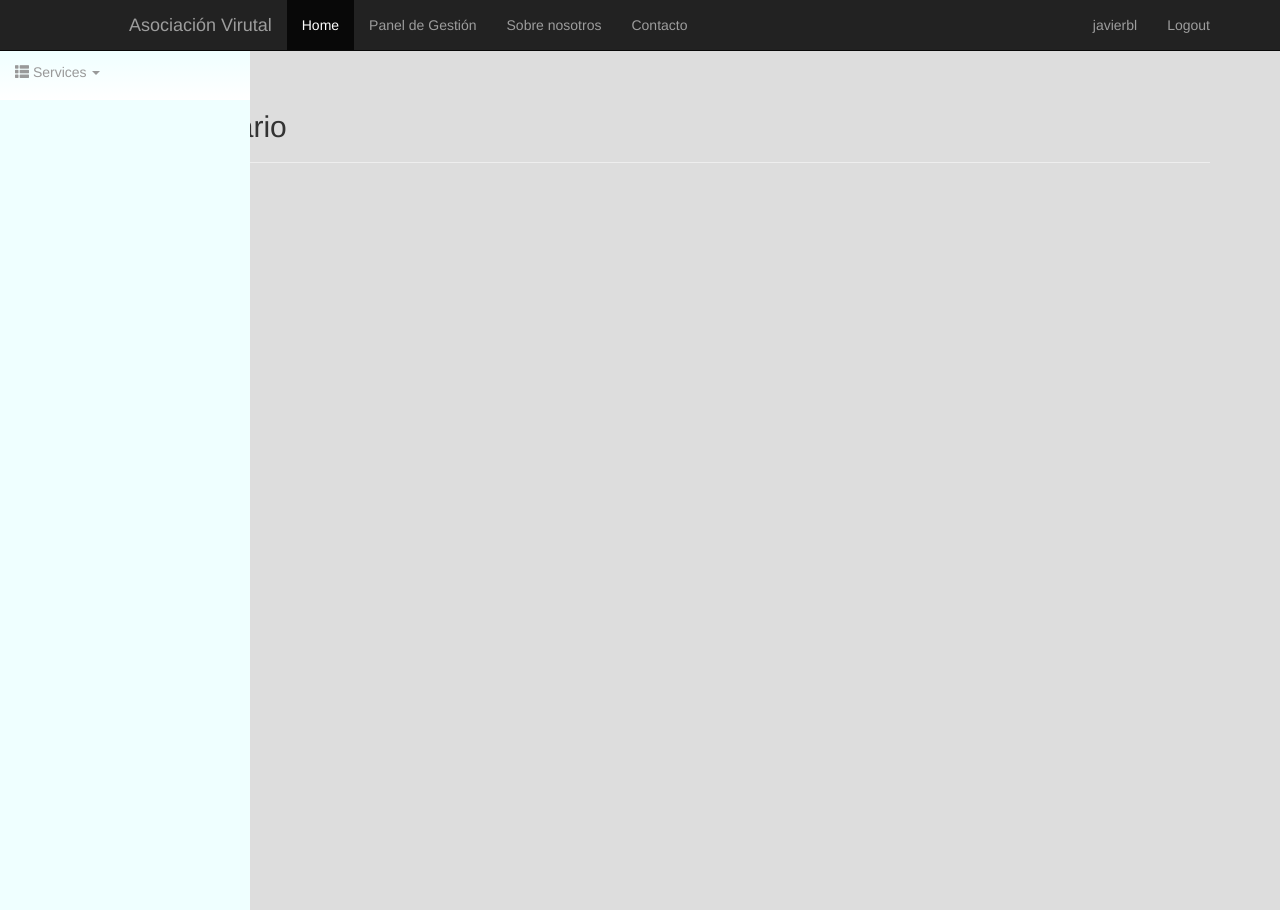
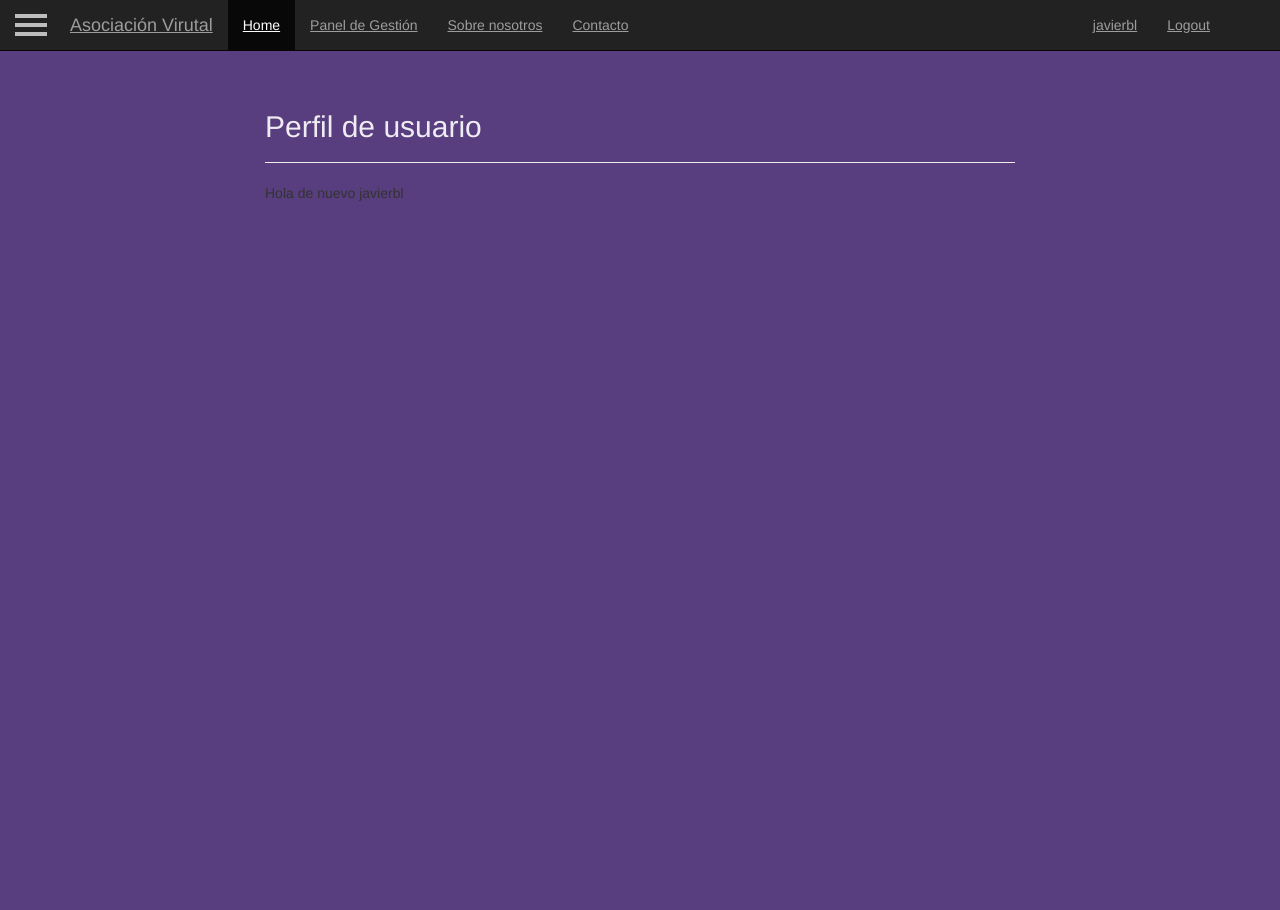
Before and after one commit to jbarcalalorenzo/AVirtual, a Django app: a page that uses templates/base.html in a window 1280 px wide. Run offline with Django 3.2, Linux system fonts and the light colour scheme; a user stored in the database is signed in; some libraries are stand-ins or nearby versions.

Commit message:
update interface with cool effects

```diff
--- a/static/css/main.css
+++ b/static/css/main.css
@@ -1,234 +1,368 @@
-body {
-    overflow-x: hidden;
-    background-color: #dddddd;
-    margin: 70px 0 20px 0
+.glyphicon-th-list {
+    color: #2aabd2;
 }
 
-.slidebar-form {
-    padding: 7px 15px 13px 15px;
+@import "http://designmodo.github.io/Flat-UI/dist/css/flat-ui.min.css";
+@import "https://maxcdn.bootstrapcdn.com/font-awesome/4.4.0/css/font-awesome.min.css";
+@import "https://daneden.github.io/animate.css/animate.min.css";
+/*-------------------------------*/
+/*           VARIABLES           */
+/*-------------------------------*/
+body {
+    position: relative;
+    overflow-x: hidden;
 }
 
-.slidebar-nav {
-    left: 250px;
-    list-style: none;
+body,
+html {
     height: 100%;
-    margin: 0;
-    margin-left: -250px;
-    overflow-y: auto;
-    padding: 0;
-    position: fixed;
-    top: 50px;
-    width: 0;
-    z-index: 1000;
-    -webkit-transition: all 0.5s ease;
+    background-color: #583e7e;
+}
+
+.nav .open > a {
+    background-color: transparent;
+}
+
+.nav .open > a:hover {
+    background-color: transparent;
+}
+
+.nav .open > a:focus {
+    background-color: transparent;
+}
+
+/*-------------------------------*/
+/*           Wrappers            */
+/*-------------------------------*/
+#wrapper {
     -moz-transition: all 0.5s ease;
     -o-transition: all 0.5s ease;
-    transition: all 0.5s ease;
-}
-
-#wrapper.toggled .slidebar-nav {
-    width: 250px;
-}
-
-.slidebar-nav .navbar-collapse {
-    padding: 0;
-    max-height: none;
-}
-
-.slidebar-nav ul {
-    float: none;
-    width: 100%;
-}
-
-.slidebar-nav ul:not {
-    display: block;
-}
-
-.slidebar-nav li {
-    float: none;
-    display: block;
-}
-
-.slidebar-nav li a {
-    padding-top: 12px;
-    padding-bottom: 12px;
-}
-
-.slidebar-nav .open .dropdown-menu {
-    position: static;
-    float: none;
-    width: auto;
-    margin: 0;
-    padding: 5px 0;
-    background-color: transparent;
-    border: 0;
-    -webkit-box-shadow: none;
-    box-shadow: none;
-}
-
-.slidebar-nav .open .dropdown-menu > li > a {
-    padding: 5px 15px 5px 25px;
-}
-
-.slidebar-nav .navbar-brand {
-    width: 100%;
-}
-
-.slidebar-nav .open > a > b.caret {
-    border-top: none;
-    border-bottom: 4px solid;
-}
-
-.slidebar-nav .navbar-nav {
-    margin: 0;
-}
-
-#wrapper {
+    -webkit-transition: all 0.5s ease;
     padding-left: 0;
-    -webkit-transition: all 0.5s ease;
-    -moz-transition: all 0.5s ease;
-    -o-transition: all 0.5s ease;
     transition: all 0.5s ease;
 }
 
 #wrapper.toggled {
-    padding-left: 250px;
+    padding-left: 220px;
 }
 
-#page-wrapper6 {
-    width: 100%;
-    position: absolute;
-    padding: 15px;
-    top: 50px;
+#wrapper.toggled #sidebar-wrapper {
+    width: 220px;
 }
 
-#wrapper.toggled #page-wrapper6 {
+#wrapper.toggled #page-content-wrapper {
+    margin-right: -220px;
     position: absolute;
-    margin-right: -250px;
 }
 
-@media (min-width: 768px) {
-    #wrapper {
-        padding-left: 250px;
+#sidebar-wrapper {
+    -moz-transition: all 0.5s ease;
+    -o-transition: all 0.5s ease;
+    -webkit-transition: all 0.5s ease;
+    background: #1a1a1a;
+    height: 100%;
+    left: 220px;
+    margin-left: -220px;
+    overflow-x: hidden;
+    overflow-y: auto;
+    transition: all 0.5s ease;
+    width: 0;
+    z-index: 1000;
 }
 
-    #wrapper.toggled {
-        padding-left: 0;
+#sidebar-wrapper::-webkit-scrollbar {
+    display: none;
 }
 
-    #page-wrapper6 {
-        padding: 20px;
-        position: relative;
+#page-content-wrapper {
+    padding-top: 70px;
+    width: 100%;
 }
 
-    #wrapper.toggled #page-wrapper6 {
-        position: relative;
-        margin-right: 0;
+/*-------------------------------*/
+/*     Sidebar nav styles        */
+/*-------------------------------*/
+.sidebar-nav {
+    list-style: none;
+    margin: 0;
+    padding: 0;
+    position: absolute;
+    top: 0;
+    width: 220px;
 }
 
-    .slidebar-nav {
-        width: 250px;;
+.sidebar-nav li {
+    display: inline-block;
+    line-height: 20px;
+    position: relative;
+    width: 100%;
 }
 
-    #wrapper.toggled .slidebar-nav {
-        width: 0;
-    }
+.sidebar-nav li:before {
+    background-color: #1c1c1c;
+    content: '';
+    height: 100%;
+    left: 0;
+    position: absolute;
+    top: 0;
+    -webkit-transition: width 0.2s ease-in;
+    transition: width 0.2s ease-in;
+    width: 3px;
+    z-index: -1;
 }
 
-.slidebar-toggle {
-    position: relative;
-    float: left;
-    padding: 9px 10px;
-    margin-top: 8px;
-    margin-left: 15px;
-    margin-bottom: 8px;
-    background-color: transparent;
-    background-image: none;
-    border: 1px solid transparent;
-    border-radius: 4px;
+.sidebar-nav li:first-child a {
+    background-color: #1a1a1a;
+    color: #ffffff;
 }
 
-.slidebar-toggle:focus {
-    outline: 0;
+.sidebar-nav li:nth-child(2):before {
+    background-color: #402d5c;
 }
 
-.slidebar-toggle .icon-bar {
-    display: block;
-    width: 22px;
-    height: 2px;
-    border-radius: 1px;
+.sidebar-nav li:nth-child(3):before {
+    background-color: #4c366d;
 }
 
-.slidebar-toggle .icon-bar + .icon-bar {
-    margin-top: 4px;
+.sidebar-nav li:nth-child(4):before {
+    background-color: #583e7e;
 }
 
-.navbar-default .slidebar-toggle {
-    border-color: #ddd;
+.sidebar-nav li:nth-child(5):before {
+    background-color: #64468f;
 }
 
-.navbar-default .slidebar-toggle:hover,
-.navbar-default .slidebar-toggle:focus {
-    background-color: #ddd;
+.sidebar-nav li:nth-child(6):before {
+    background-color: #704fa0;
 }
 
-.navbar-default .slidebar-toggle .icon-bar {
-    background-color: #888;
+.sidebar-nav li:nth-child(7):before {
+    background-color: #7c5aae;
 }
 
-/*
- * White navbar style
- */
-
-#navbar-white.navbar-default { /* #efffff - #ffffff */
-    font-size: 14px;
-    background-color: rgba(255, 255, 255, 1);
-    background: -webkit-linear-gradient(top, rgba(239, 255, 255, 1) 0%, rgba(255, 255, 255, 1) 100%);
-    background: linear-gradient(to bottom, rgba(239, 255, 255, 1) 0%, rgba(255, 255, 255, 1) 100%);
-    border: 0px;
-    border-radius: 0;
+.sidebar-nav li:nth-child(8):before {
+    background-color: #8a6cb6;
 }
 
-#navbar-white.navbar-default .navbar-nav > li > a:hover,
-#navbar-white.navbar-default .navbar-nav > li > a:focus,
-#navbar-white.navbar-default .navbar-nav > li > ul > li > a:hover,
-#navbar-white.navbar-default .navbar-nav > li > ul > li > a:focus,
-#navbar-white.navbar-default .navbar-nav > .active > a,
-#navbar-white.navbar-default .navbar-nav > .active > a:hover,
-#navbar-white.navbar-default .navbar-nav > .active > a:focus {
-    color: rgba(51, 51, 51, 1);
-    background-color: rgba(255, 255, 255, 1);
-    background: -webkit-linear-gradient(top, rgba(255, 255, 255, 1) 0%, rgba(255, 255, 255, 1) 100%);
-    background: linear-gradient(to bottom, rgba(255, 255, 255, 1) 0%, rgba(255, 255, 255, 1) 100%);
+.sidebar-nav li:nth-child(9):before {
+    background-color: #987dbf;
 }
 
-#sidebar-white, #column-white, #dashboard-white, #slidebar-white {
-    background-color: #efffff;
+.sidebar-nav li:hover:before {
+    -webkit-transition: width 0.2s ease-in;
+    transition: width 0.2s ease-in;
+    width: 100%;
 }
 
-#navbar-white.navbar-default .navbar-toggle,
-#navbar-white.navbar-default .slidebar-toggle {
-    border-color: #ccffff;
+.sidebar-nav li a {
+    color: #dddddd;
+    display: block;
+    padding: 10px 15px 10px 30px;
+    text-decoration: none;
 }
 
-#navbar-white.navbar-default .navbar-toggle:hover,
-#navbar-white.navbar-default .navbar-toggle:focus,
-#navbar-white.navbar-default .slidebar-toggle:hover,
-#navbar-white.navbar-default .slidebar-toggle:focus {
-    background-color: #ccffff;
+.sidebar-nav li.open:hover before {
+    -webkit-transition: width 0.2s ease-in;
+    transition: width 0.2s ease-in;
+    width: 100%;
 }
 
-#navbar-white.navbar-default .navbar-nav > li > a,
-#navbar-white.navbar-default .navbar-nav > li > ul > li > a,
-#navbar-white.navbar-default .navbar-brand {
-    color: #999999;
+.sidebar-nav .dropdown-menu {
+    background-color: #222222;
+    border-radius: 0;
+    border: none;
+    box-shadow: none;
+    margin: 0;
+    padding: 0;
+    position: relative;
+    width: 100%;
 }
 
-#navbar-white.navbar-default .navbar-toggle .icon-bar,
-#navbar-white.navbar-default .navbar-toggle:hover .icon-bar,
-#navbar-white.navbar-default .navbar-toggle:focus .icon-bar,
-#navbar-white.navbar-default .slidebar-toggle .icon-bar,
-#navbar-white.navbar-default .slidebar-toggle:hover .icon-bar,
-#navbar-white.navbar-default .slidebar-toggle:focus .icon-bar {
-    background-color: #cccccc;
+.sidebar-nav li a:hover,
+.sidebar-nav li a:active,
+.sidebar-nav li a:focus,
+.sidebar-nav li.open a:hover,
+.sidebar-nav li.open a:active,
+.sidebar-nav li.open a:focus {
+    background-color: transparent;
+    color: #ffffff;
+    text-decoration: none;
 }
+
+.sidebar-nav > .sidebar-brand {
+    font-size: 20px;
+    height: 65px;
+    line-height: 44px;
+}
+
+/*-------------------------------*/
+/*       Hamburger-Cross         */
+/*-------------------------------*/
+.hamburger {
+    background: transparent;
+    border: none;
+    display: block;
+    height: 32px;
+    margin-left: -55px;
+    margin-top: -11px;
+    position: fixed;
+    top: 20px;
+    width: 32px;
+    z-index: 999;
+}
+
+.hamburger:hover {
+    outline: none;
+}
+
+.hamburger:focus {
+    outline: none;
+}
+
+.hamburger:active {
+    outline: none;
+}
+
+.hamburger.is-closed:before {
+    -webkit-transform: translate3d(0, 0, 0);
+    -webkit-transition: all 0.35s ease-in-out;
+    color: #ffffff;
+    content: '';
+    display: block;
+    font-size: 14px;
+    line-height: 32px;
+    opacity: 0;
+    text-align: center;
+    width: 100px;
+}
+
+.hamburger.is-closed:hover before {
+    -webkit-transform: translate3d(-100px, 0, 0);
+    -webkit-transition: all 0.35s ease-in-out;
+    display: block;
+    opacity: 1;
+}
+
+.hamburger.is-closed:hover .hamb-top {
+    -webkit-transition: all 0.35s ease-in-out;
+    top: 0;
+}
+
+.hamburger.is-closed:hover .hamb-bottom {
+    -webkit-transition: all 0.35s ease-in-out;
+    bottom: 0;
+}
+
+.hamburger.is-closed .hamb-top {
+    -webkit-transition: all 0.35s ease-in-out;
+    background-color: rgba(255, 255, 255, 0.7);
+    top: 5px;
+}
+
+.hamburger.is-closed .hamb-middle {
+    background-color: rgba(255, 255, 255, 0.7);
+    margin-top: -2px;
+    top: 50%;
+}
+
+.hamburger.is-closed .hamb-bottom {
+    -webkit-transition: all 0.35s ease-in-out;
+    background-color: rgba(255, 255, 255, 0.7);
+    bottom: 5px;
+}
+
+.hamburger.is-closed .hamb-top,
+.hamburger.is-closed .hamb-middle,
+.hamburger.is-closed .hamb-bottom,
+.hamburger.is-open .hamb-top,
+.hamburger.is-open .hamb-middle,
+.hamburger.is-open .hamb-bottom {
+    height: 4px;
+    left: 0;
+    position: absolute;
+    width: 100%;
+}
+
+.hamburger.is-open .hamb-top {
+    -webkit-transform: rotate(45deg);
+    -webkit-transition: -webkit-transform 0.2s cubic-bezier(0.73, 1, 0.28, 0.08);
+    background-color: #fff;
+    margin-top: -2px;
+    top: 50%;
+}
+
+.hamburger.is-open .hamb-middle {
+    background-color: #fff;
+    display: none;
+}
+
+.hamburger.is-open .hamb-bottom {
+    -webkit-transform: rotate(-45deg);
+    -webkit-transition: -webkit-transform 0.2s cubic-bezier(0.73, 1, 0.28, 0.08);
+    background-color: #fff;
+    margin-top: -2px;
+    top: 50%;
+}
+
+.hamburger.is-open:before {
+    -webkit-transform: translate3d(0, 0, 0);
+    -webkit-transition: all 0.35s ease-in-out;
+    color: #ffffff;
+    content: '';
+    display: block;
+    font-size: 14px;
+    line-height: 32px;
+    opacity: 0;
+    text-align: center;
+    width: 100px;
+}
+
+.hamburger.is-open:hover before {
+    -webkit-transform: translate3d(-100px, 0, 0);
+    -webkit-transition: all 0.35s ease-in-out;
+    display: block;
+    opacity: 1;
+}
+
+/*-------------------------------*/
+/*          Dark Overlay         */
+/*-------------------------------*/
+.overlay {
+    position: fixed;
+    display: none;
+    width: 100%;
+    height: 100%;
+    top: 0;
+    left: 0;
+    right: 0;
+    bottom: 0;
+    background-color: rgba(0, 0, 0, 0.4);
+    z-index: 1;
+}
+
+/* SOME DEMO STYLES - NOT REQUIRED */
+body,
+html {
+    background-color: #583e7e;
+}
+
+body h1,
+body h2,
+body h3,
+body h4 {
+    color: rgba(255, 255, 255, 0.9);
+}
+
+body p,
+body blockquote {
+    color: rgba(255, 255, 255, 0.7);
+}
+
+body a {
+    color: rgba(255, 255, 255, 0.8);
+    text-decoration: underline;
+}
+
+body a:hover {
+    color: #fff;
+}
--- a/static/js/main.js
+++ b/static/js/main.js
@@ -1,4 +1,31 @@
 /**
  * Created by javierbl on 26/04/2016.
  */
-$("#menu-toggle").click(function(e){e.preventDefault();$("#wrapper").toggleClass("toggled");});
+$(document).ready(function () {
+  var trigger = $('.hamburger'),
+      overlay = $('.overlay'),
+     isClosed = false;
+
+    trigger.click(function () {
+      hamburger_cross();
+    });
+
+    function hamburger_cross() {
+
+      if (isClosed == true) {
+        overlay.hide();
+        trigger.removeClass('is-open');
+        trigger.addClass('is-closed');
+        isClosed = false;
+      } else {
+        overlay.show();
+        trigger.removeClass('is-closed');
+        trigger.addClass('is-open');
+        isClosed = true;
+      }
+  }
+
+  $('[data-toggle="offcanvas"]').click(function () {
+        $('#wrapper').toggleClass('toggled');
+  });
+});
--- a/templates/Asociacion/_sidebar.html
+++ b/templates/Asociacion/_sidebar.html
@@ -1,17 +1,18 @@
-    <div id="slidebar-white" class="slidebar-nav">
-        <nav id="navbar-white" class="navbar navbar-default" role="navigation">
-            <ul class="nav navbar-nav">
-                <li class="dropdown">
-                    <a href="#" class="dropdown-toggle" data-toggle="dropdown"><i
-                            class="glyphicon glyphicon-th-list"></i> Services <b class="caret"></b></a>
-                    <ul class="dropdown-menu">
-                        <li><a href="/">Carwashes</a></li>
-                        <li><a href="/">Lapdances</a></li>
-                        <li><a href="/">Musicals</a></li>
-                        <li><a href="/">Tutorials</a></li>
-                        <li><a href="/">Catering</a></li>
-                    </ul>
+<nav class="navbar navbar-inverse navbar-fixed-top" id="sidebar-wrapper" role="navigation">
+            <ul class="nav sidebar-nav">
+                <li class="sidebar-brand">
+                    <a href="#">
+                       Menú Asociacion
+                    </a>
+                </li>
+                <li>
+                    <a href="#"><i class="fa fa-fw fa-home"></i> Home</a>
+                </li>
+                <li>
+                    <a href="#"><i class="fa fa-fw fa-folder"></i> Page one</a>
+                </li>
+                <li>
+                    <a href="#"><i class="fa fa-fw fa-file-o"></i> Second page</a>
                 </li>
             </ul>
-        </nav><!--/.navbar -->
-    </div><!--/.sidebar-nav -->
+        </nav>
--- a/templates/base.html
+++ b/templates/base.html
@@ -17,19 +17,11 @@
     <div class="container">
         <div class="navbar-header">
             {% if user.is_authenticated %}
-            <button href="#menu-toggle" class="slidebar-toggle" id="menu-toggle">
-                <span class="sr-only">Toggle sidebar</span>
-                <span class="icon-bar"></span>
-                <span class="icon-bar"></span>
-                <span class="icon-bar"></span>
-            </button>
+                <button type="button" class="hamburger is-closed animated fadeInLeft" data-toggle="offcanvas">
+                <span class="hamb-top"></span>
+                <span class="hamb-middle"></span>
+                <span class="hamb-bottom"></span>
             {% endif %}
-            <button type="button" class="navbar-toggle collapsed" data-toggle="collapse" data-target="#navbar"
-                    aria-expanded="false" aria-controls="navbar">
-                <span class="sr-only">Toggle navigation</span>
-                <span class="icon-bar"></span>
-                <span class="icon-bar"></span>
-                <span class="icon-bar"></span>
             </button>
             <a class="navbar-brand" href="#">Asociación Virutal</a>
         </div>
@@ -57,17 +49,24 @@
         </div><!--/.nav-collapse -->
     </div>
 </nav>
+
 <div id="wrapper">
     {% if user.is_authenticated %}
         {% include "Asociacion/_sidebar.html" %}
     {% endif %}
 </div>
-
+<div id="page-content-wrapper">
     <div class="container">
+        <div class="row">
+            <div class="col-lg-8 col-lg-offset-2">
                 {% include "_messages.html" %}
                 {% block content %}{% endblock content %}
+            </div>
+        </div>
+    </div>
 </div><!-- /.container -->
-</div>
+
+
 <script src="{% static 'jquery/jquery-1.12.2.min.js' %}"></script>
 <script src="{% static 'bootstrap/js/bootstrap.min.js' %}"></script>
 {% if user.is_authenticated %}
```
Also changed, not shown: db.sqlite3. Lines whose indentation alone changed are shown as unchanged.
